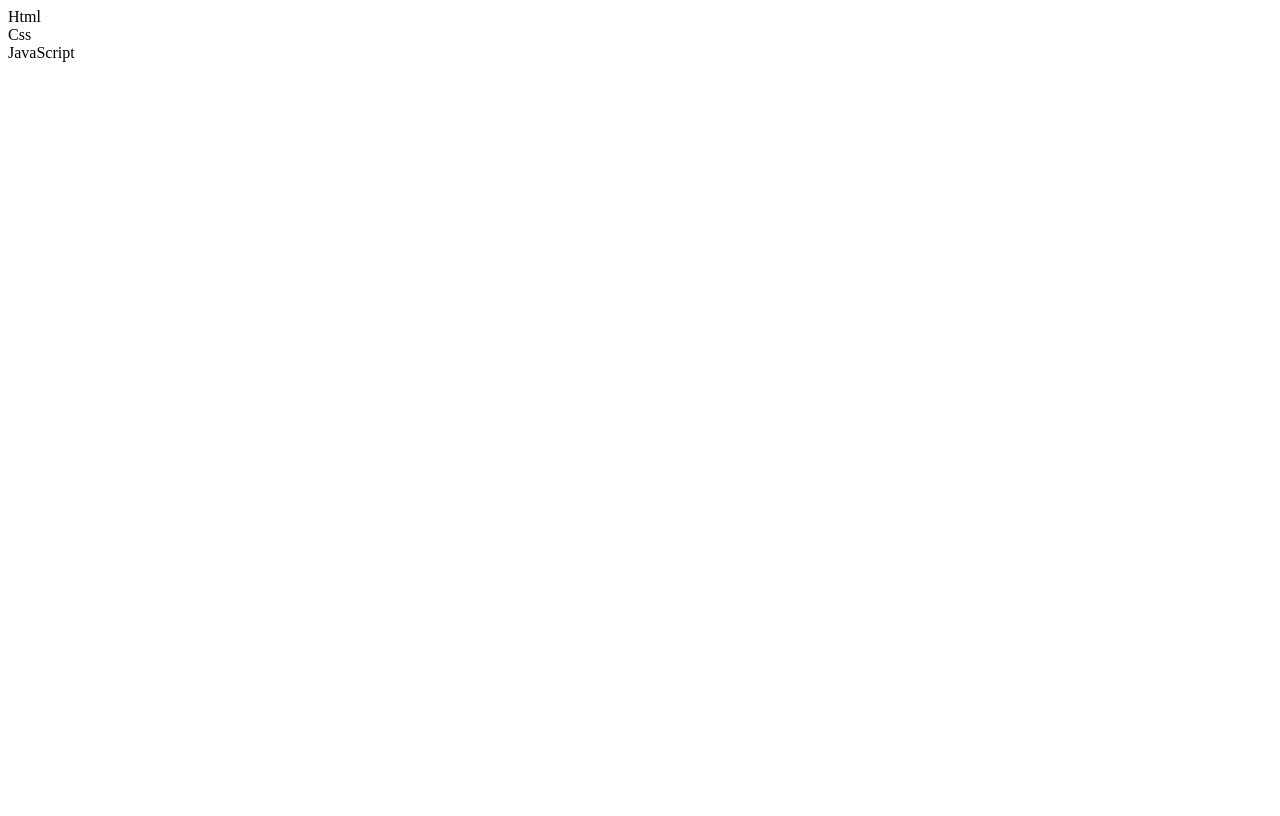
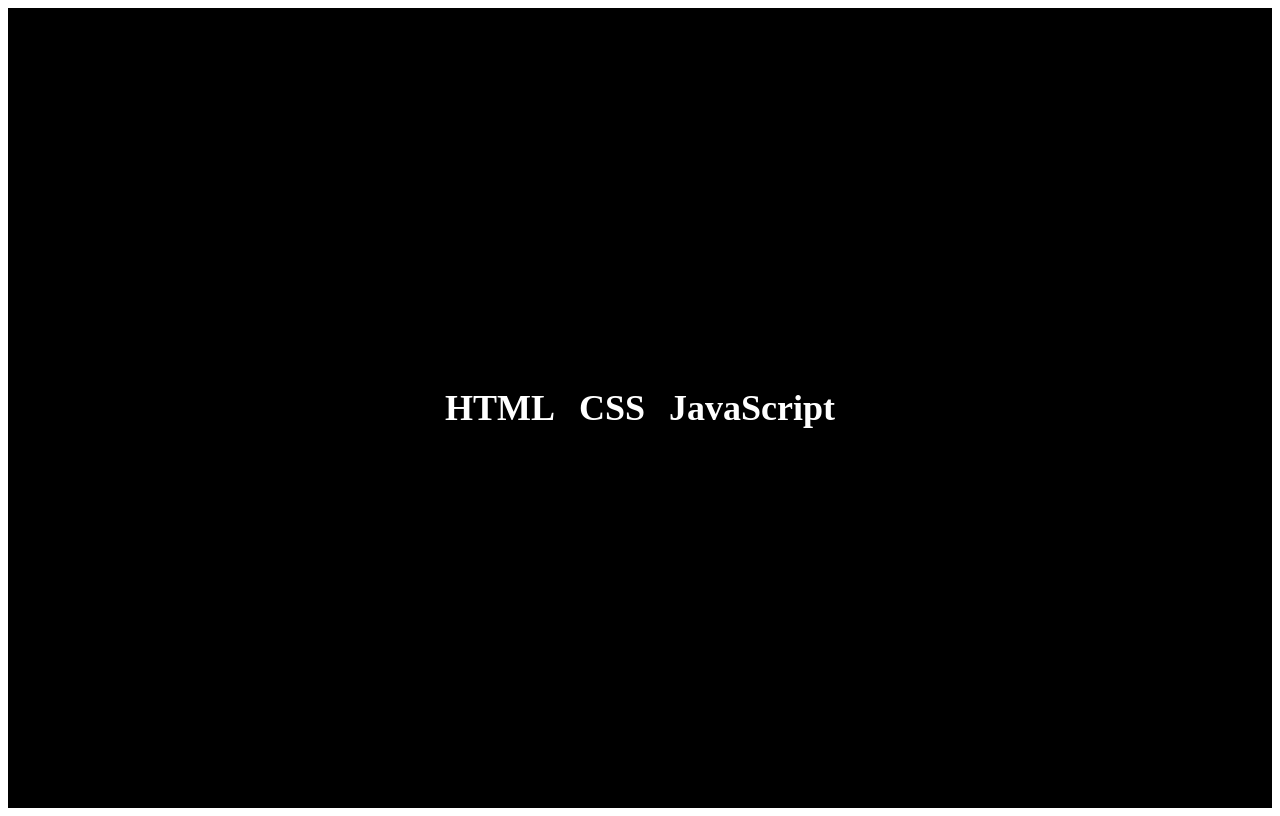
Before and after one commit to ArtmenV/Build_animation, a website: page index.html in a window 1280 px wide. Drawn offline with Linux system fonts and the light colour scheme.

Commit message:
animation

```diff
--- a/css/style.css
+++ b/css/style.css
@@ -3,3 +3,71 @@ body {
   height: 100vh;
   overflow: hidden;
 }
+.ready {
+  display: flex;
+  align-items: center;
+  justify-content: center;
+  background: black;
+  font-size: 36px;
+  font-weight: bold;
+  width: 100wh;
+  height: 100vh;
+  overflow: hidden;
+  color: white;
+  opacity: 1;
+}
+
+.mask {
+  height: 50px;
+  overflow: hidden;
+}
+
+.mask > div > div {
+  padding: 4px 12px;
+  height: 45px;
+  margin-bottom: 45px;
+  display: inline-block;
+}
+
+.first div:first-child {
+  margin-top: 20px;
+  text-transform: uppercase;
+  animation: show 2s infinite linear;
+}
+.second div:first-child {
+  margin-top: 20px;
+  text-transform: uppercase;
+  animation: show 2s infinite linear;
+  animation-delay: 0.15s;
+}
+.third div:first-child {
+  margin-top: 20px;
+  animation: show 2s infinite linear;
+  animation-delay: 0.3s;
+}
+
+@keyframes show {
+  0% {
+    margin-top: 20px;
+  }
+  20%,
+  80% {
+    margin-top: 0px;
+  }
+  85% {
+    margin-top: 20px;
+  }
+}
+
+.fa-instagram {
+  position: absolute;
+  color: #fff;
+  top: 3%;
+  right: 2%;
+  font-size: 38px;
+}
+.fa-instagram:hover {
+  font-size: 42px;
+  transition: all 0.1s linear;
+  cursor: pointer;
+}
```
